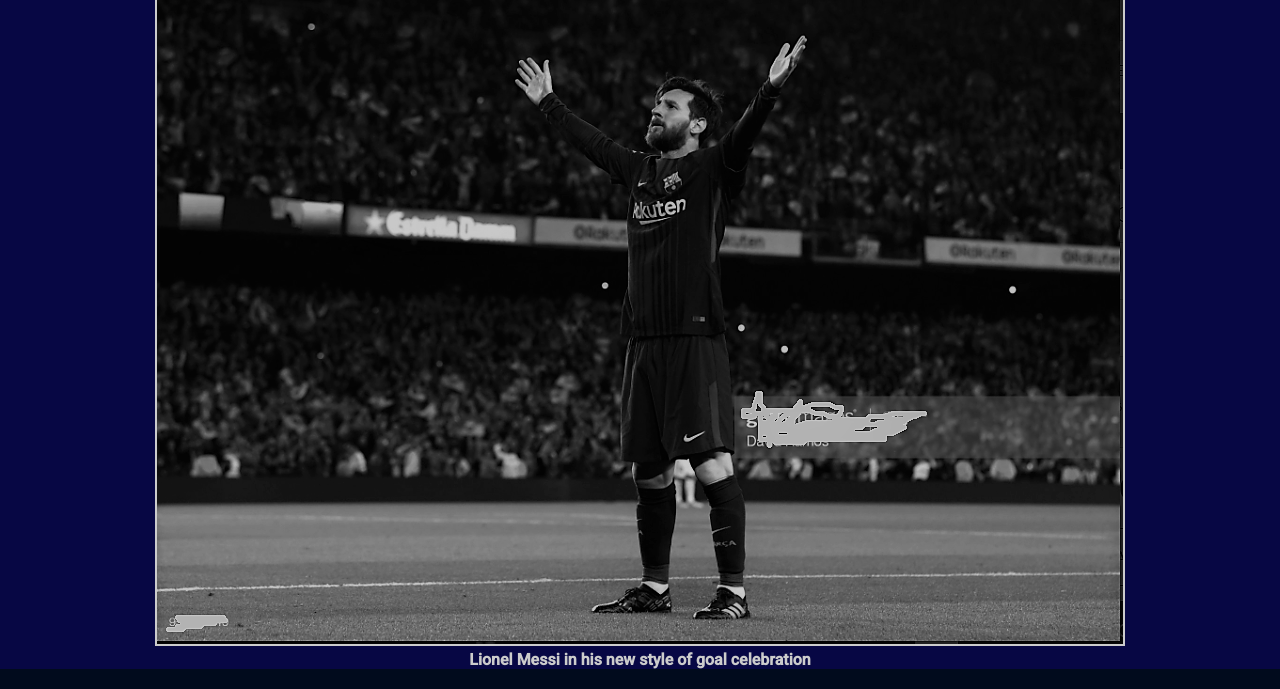
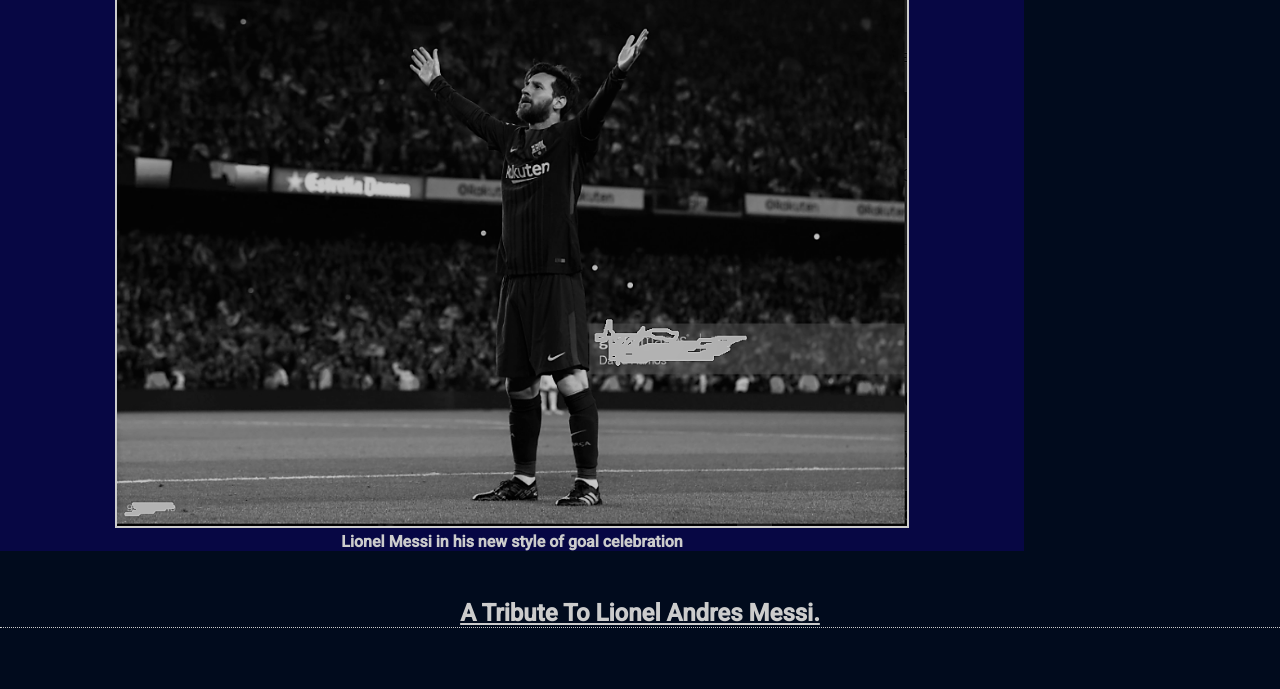
Before and after one commit to Dreal-OK/Leo-Messi-Tribute, a plain HTML site: page index.html in a window 1280 px wide. Shown: the part 88-777 px from the top of the page. Drawn offline with Linux system fonts and the light colour scheme.

Commit message:
updated image responsiveness styling

```diff
--- a/Styles/style.css
+++ b/Styles/style.css
@@ -24,10 +24,12 @@
 #img-div {
   background: #070744;
   padding: 0 1rem;
+  width: 80%;
 }
 
 #image {
   border: 2px solid #ccc;
+  max-width: 80%;
 
 }
 
--- a/index.html
+++ b/index.html
@@ -44,5 +44,7 @@
     </div>
     <h3 class="see-more">Lionel is an awesome soccer player who would wow anyone who took their time to take a look.<a href="https://www.youtube.com/watch?v=NHPq3b8rbDw" id="tribute-link" target="_blank"> Check out this youtube documentary.</a></h3>
   </main>
+
+  <script src="https://cdn.freecodecamp.org/testable-projects-fcc/v1/bundle.js"></script>
 </body>
 </html>
```
